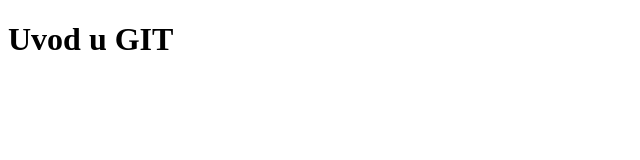
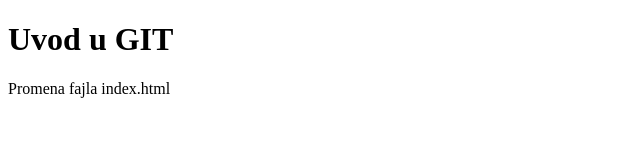
Before and after one commit to goranprogramiranje/gitUvod, a plain HTML site: page index.html in a window 1280 px wide. Shown: the whole page, without its empty margins (0-640 px from the left). Drawn offline with Linux system fonts and the light colour scheme.

Commit message:
Azuriranje index.html fajla

```diff
--- a/index.html
+++ b/index.html
@@ -7,5 +7,8 @@
 </head>
 <body>
     <h1>Uvod u GIT</h1>
+    <p>
+        Promena fajla index.html
+    </p>
 </body>
 </html>
```
